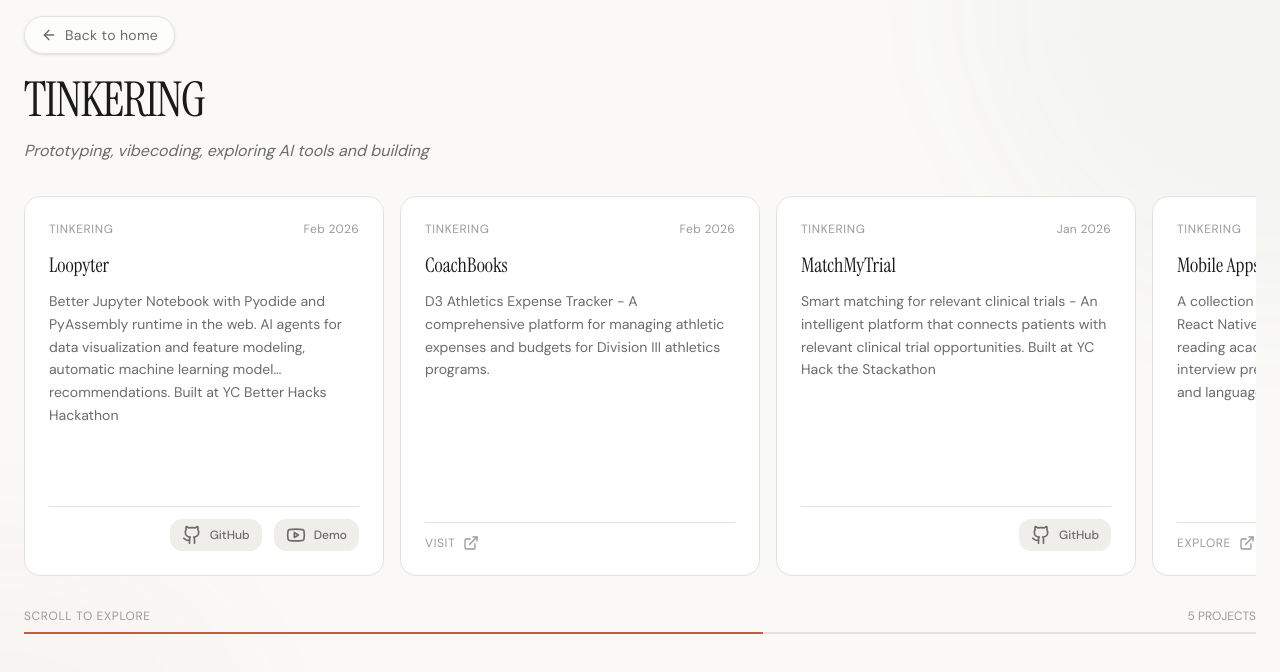
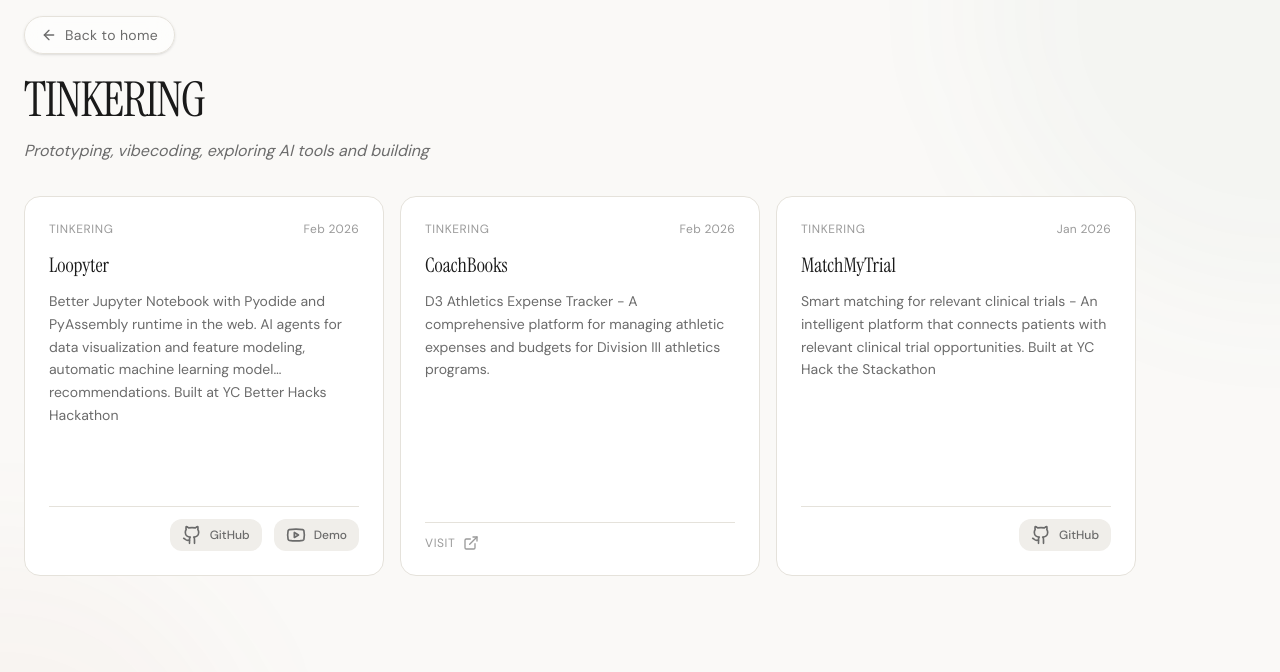
Before and after one commit to bamboo-fx/Kevin, a Next.js app: page /tinkering in a window 1280 px wide. Shown: the top 672 px of the page. Built offline with nearby package versions, Linux system fonts and the light colour scheme.

Commit message:
projects

```diff
--- a/src/app/tinkering/page.tsx
+++ b/src/app/tinkering/page.tsx
@@ -42,20 +42,6 @@ const projects: Project[] = [
     date: "Jan 2026",
     githubLink: "https://github.com/bamboo-fx/fam"
   },
-  {
-    title: "Mobile Apps",
-    description: "A collection of mobile applications built with React Native and Expo, including tools for reading academic papers, tracking motivation, interview prep, book finding, meme generation, and language learning.",
-    tags: ["Expo SDK 53", "React Native", "TypeScript", "Nativewind", "Zustand", "React Navigation", "OpenAI", "Anthropic", "Grok"],
-    date: "Jan 2026",
-    link: "/tinkering/mobile-apps"
-  },
-  {
-    title: "Math Puzzles",
-    description: "Interactive collection of mathematical puzzles from 'Mathematics for Human Flourishing'. Features 7 games including Sudoku variants, geometry challenges, and logic puzzles with beautiful animations.",
-    tags: ["Next.js", "React", "Framer Motion", "TypeScript"],
-    date: "Dec 2025",
-    link: "/tinkering/math-puzzles"
-  }
 ];
 
 function ProjectCard({ project, index }: { project: Project; index: number }) {
```
